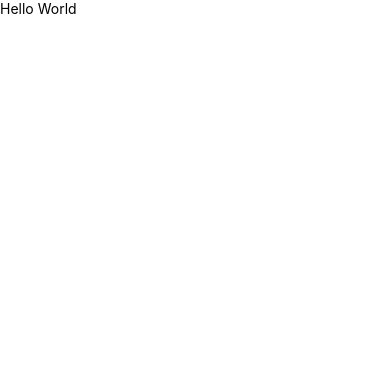
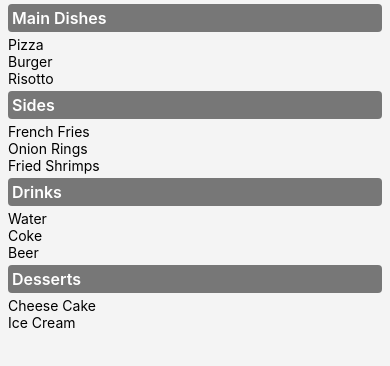
Before and after one commit to abdulumar1111/codestepbystep, a React Native app: screen / in a window 390 px wide. Shown: the top 366 px of the page. Built offline with nearby package versions, Linux system fonts and the light colour scheme.

Commit message:
In this commit section list in react native

```diff
--- a/App.js
+++ b/App.js
@@ -1,12 +1,65 @@
 import React from 'react';
-import { Text, View } from 'react-native';
+import { SectionList, StyleSheet, Text, View} from 'react-native';
+
+const data = [
+  {
+    id:1,
+    title: 'Main dishes',
+    data: ['Pizza', 'Burger', 'Risotto'],
+  },
+  {
+    id:2,
+    title: 'Sides',
+    data: ['French Fries', 'Onion Rings', 'Fried Shrimps'],
+  },
+  {
+    id:3,
+    title: 'Drinks',
+    data: ['Water', 'Coke', 'Beer'],
+  },
+  {
+    id:4,
+    title: 'Desserts',
+    data: ['Cheese Cake', 'Ice Cream'],
+  },
+];
 
 const App = () => {
-  return(
-    <View>
-      <Text>Hello World</Text>
+
+  const renderSection = ({item}) => {
+    return(
+      <View>
+        <Text>{item}</Text>
+      </View>
+    )
+  }
+
+  const renderHeader = ({section : {title}}) => {
+    return(
+      <View style={{backgroundColor:'#777777',paddingHorizontal:4,paddingVertical:4,marginVertical:4,borderRadius:4}}>
+        <Text style={{color:'#fff',fontSize:16,fontWeight:'600',textTransform:'capitalize'}}>{title}</Text>
+      </View>
+    )
+  }
+  return (
+    <View style={styles.container}>
+      <View style={{marginHorizontal: 8}}>
+       <SectionList
+       sections={data}
+      //  keyExtractor={(item, index) => item + index}
+       renderItem={renderSection}
+       renderSectionHeader={renderHeader}
+       />
+      </View>
     </View>
-  )
-}
+  );
+};
 
 export default App;
+
+const styles = StyleSheet.create({
+  container: {
+    flex: 1,
+    backgroundColor: '#f4f4f4',
+  }
+});
```
